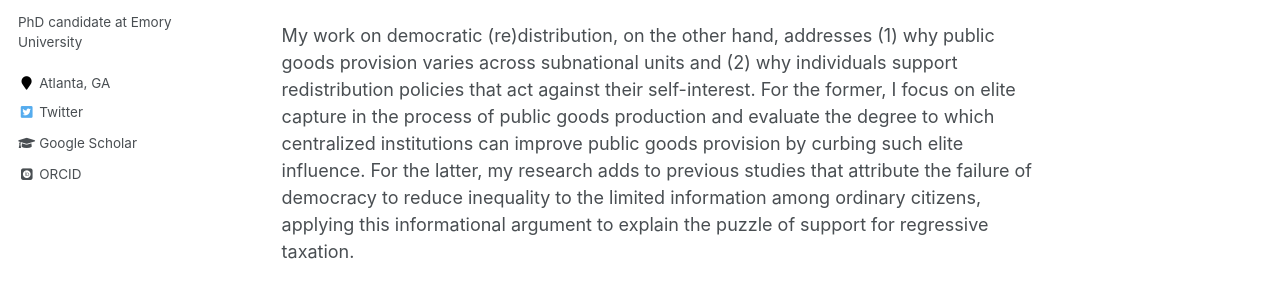
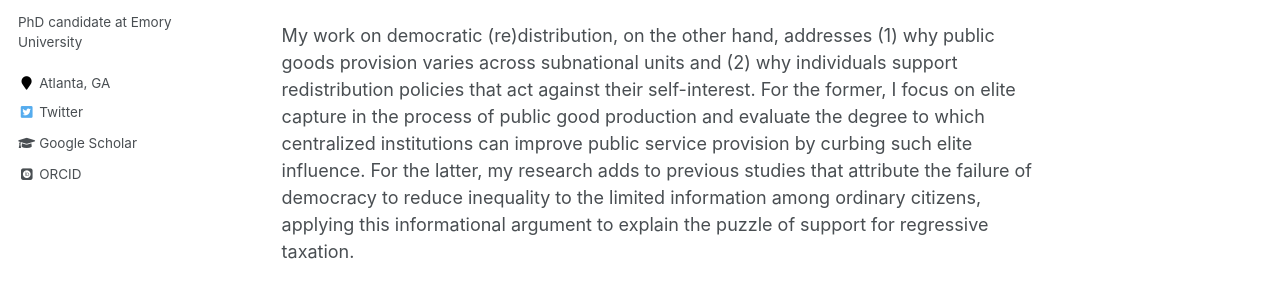
Before and after one commit to hsuyumin/hsuyumin.github.io, a Jekyll site: the page built from _pages/about.md, in a window 1280 px wide and 900 px high, scrolled down 355 px. Shown: the part 235-527 px from the top of the window. Built offline with Jekyll 4.4.1, drawn with Linux system fonts in a browser that asks for light colours; some web fonts are replaced.

Commit message:
Update about.md

```diff
--- a/_pages/about.md
+++ b/_pages/about.md
@@ -12,7 +12,7 @@ I am a Ph.D. candidate in the [Department of Political Science at Emory Universi
 
 My research on autocratic redistribution concerns the strategic logic of progressive redistribution under autocracy and its political consequences for autocratic rule. My primary contributions thus far to this theme are theoretical and empirical, focusing mainly on China. First, I develop a new theory that elucidates how non-independent courts, through their flexibility to balance elite-mass conflict in labor disputes, provide incentives for autocrats to enact pro-worker legislation. Second, I assess the effects of redistributionist propaganda on political attitudes and theorize why autocrats increasingly employ symbolic tactics in their redistribution strategies.
 
-My work on democratic (re)distribution, on the other hand, addresses (1) why public goods provision varies across subnational units and (2) why individuals support redistribution policies that act against their self-interest. For the former, I focus on elite capture in the process of public goods production and evaluate the degree to which centralized institutions can improve public goods provision by curbing such elite influence. For the latter, my research adds to previous studies that attribute the failure of democracy to reduce inequality to the limited information among ordinary citizens, applying this informational argument to explain the puzzle of support for regressive taxation.
+My work on democratic (re)distribution, on the other hand, addresses (1) why public goods provision varies across subnational units and (2) why individuals support redistribution policies that act against their self-interest. For the former, I focus on elite capture in the process of public good production and evaluate the degree to which centralized institutions can improve public service provision by curbing such elite influence. For the latter, my research adds to previous studies that attribute the failure of democracy to reduce inequality to the limited information among ordinary citizens, applying this informational argument to explain the puzzle of support for regressive taxation.
 
 In pursuit of these research themes, I embrace methodological diversity and use mixed methods to establish causal relationships and ensure the validity of findings. I delve into cases from China, Taiwan, and the U.S. via process tracing, quasi-experimental designs, and survey experiments. In cross-national research, I endeavor to improve the measurement validity and develop a unified and theoretically-informed approach to measuring mass threats (a proxy of redistributive pressure) in non-democracies.
 
```
